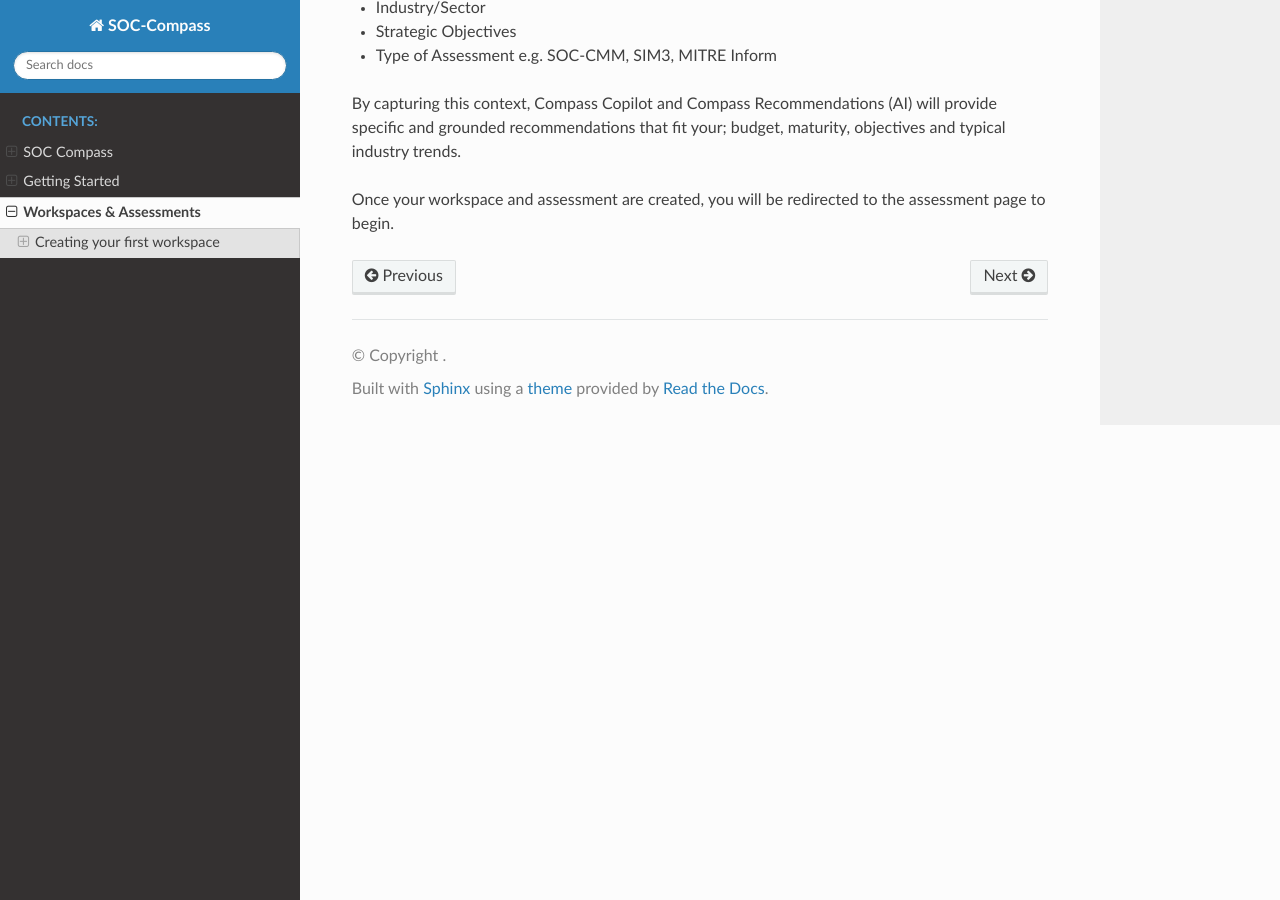
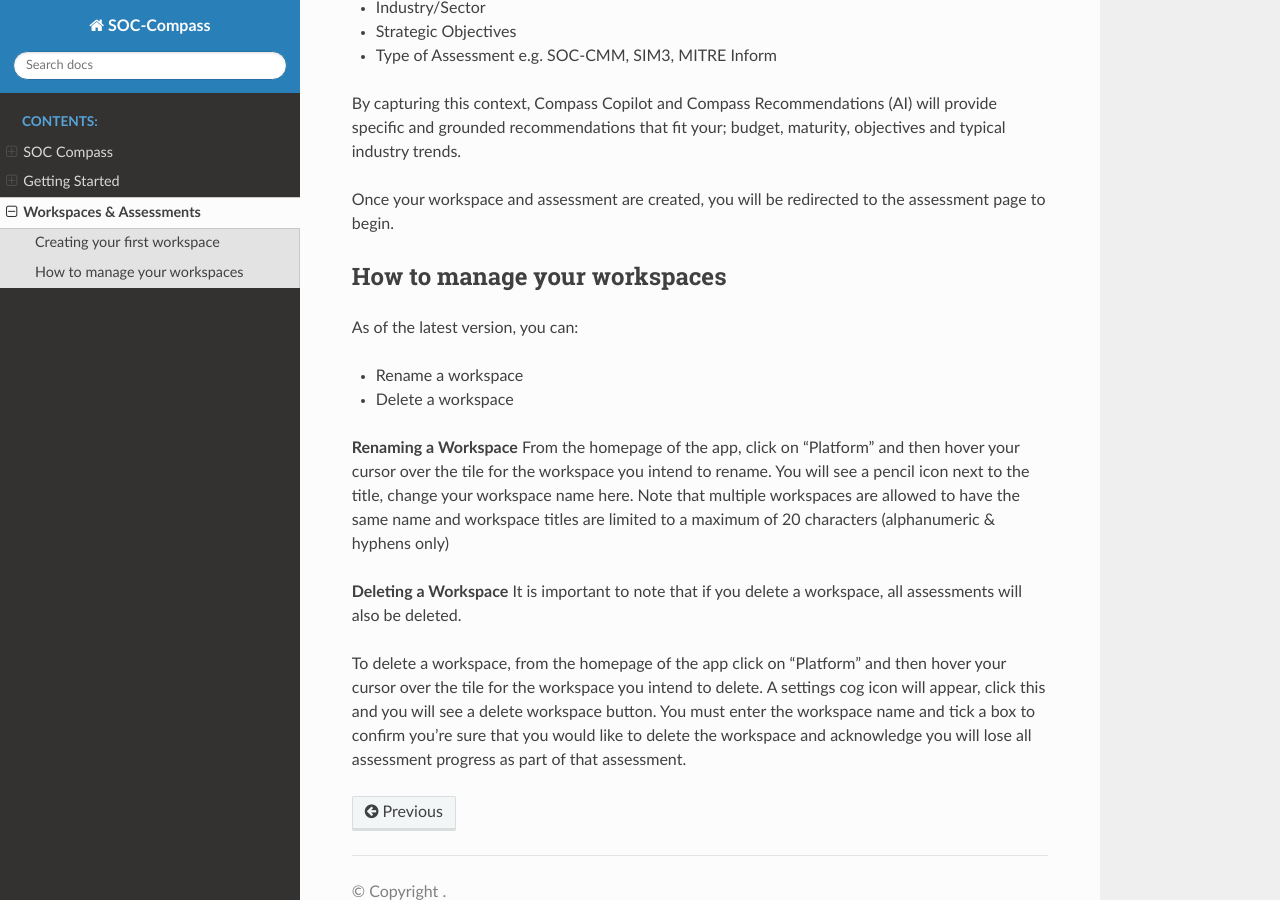
Before and after one commit to mikecybersec/SOC-Compass, a Sphinx documentation site: the page built from docs/workspaces_and_assessments.rst, in a window 1280 px wide and 900 px high, scrolled down 556 px. Built offline with Sphinx 7.4.7 and the Read the Docs theme 3.1.0, drawn with Linux system fonts in a browser that asks for light colours; pages that are not in the unit, such as notebooks, are missing from menus.

Commit message:
Add workspace management instructions to workspaces_and_assessments.rst, detailing how to rename and delete workspaces, including important notes on character limits and data loss.

```diff
--- a/docs/index.rst
+++ b/docs/index.rst
@@ -8,4 +8,3 @@
    soc_compass
    getting_started
    workspaces_and_assessments
-      managing_assessments
--- a/docs/workspaces_and_assessments.rst
+++ b/docs/workspaces_and_assessments.rst
@@ -20,7 +20,18 @@
 
 Once your workspace and assessment are created, you will be redirected to the assessment page to begin.
 
-.. toctree::
-   :hidden:
+-----------------
+How to manage your workspaces
+-----------------
+As of the latest version, you can:
 
-   managing_assessments
+- Rename a workspace
+- Delete a workspace
+
+**Renaming a Workspace**
+From the homepage of the app, click on "Platform" and then hover your cursor over the tile for the workspace you intend to rename. You will see a pencil icon next to the title, change your workspace name here. Note that multiple workspaces are allowed to have the same name and workspace titles are limited to a maximum of 20 characters (alphanumeric & hyphens only)
+
+**Deleting a Workspace**
+It is important to note that if you delete a workspace, all assessments will also be deleted.
+
+To delete a workspace, from the homepage of the app click on "Platform" and then hover your cursor over the tile for the workspace you intend to delete. A settings cog icon will appear, click this and you will see a delete workspace button. You must enter the workspace name and tick a box to confirm you're sure that you would like to delete the workspace and acknowledge you will lose all assessment progress as part of that assessment.
```
